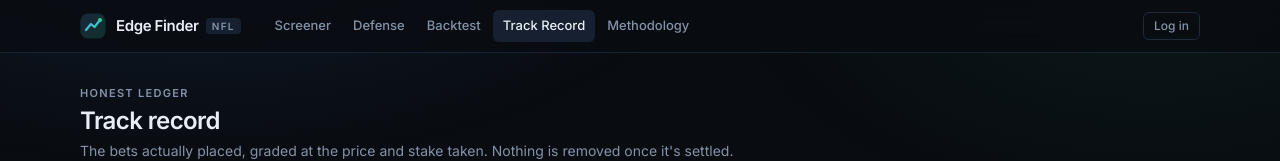
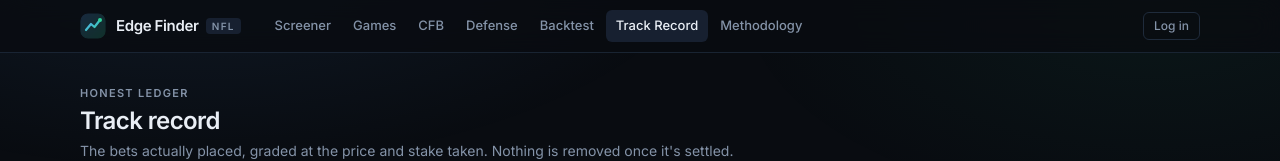
Before and after one commit to Haywood2004/nfl-edge-finder, a Next.js app in the folder web/: page /track-record in a window 1280 px wide. Shown: the top 161 px of the page. Built offline with nearby package versions, Linux system fonts and the light colour scheme; no server answers; the database is empty.

Commit message:
Spreads (13d): nav Games + CFB

```diff
--- a/web/src/components/Nav.tsx
+++ b/web/src/components/Nav.tsx
@@ -4,6 +4,8 @@ import { usePathname } from "next/navigation";
 
 const nav = [
   { href: "/", label: "Screener" },
+  { href: "/games", label: "Games" },
+  { href: "/cfb", label: "CFB" },
   { href: "/rankings/defense", label: "Defense" },
   { href: "/backtest", label: "Backtest" },
   { href: "/track-record", label: "Track Record" },
```
